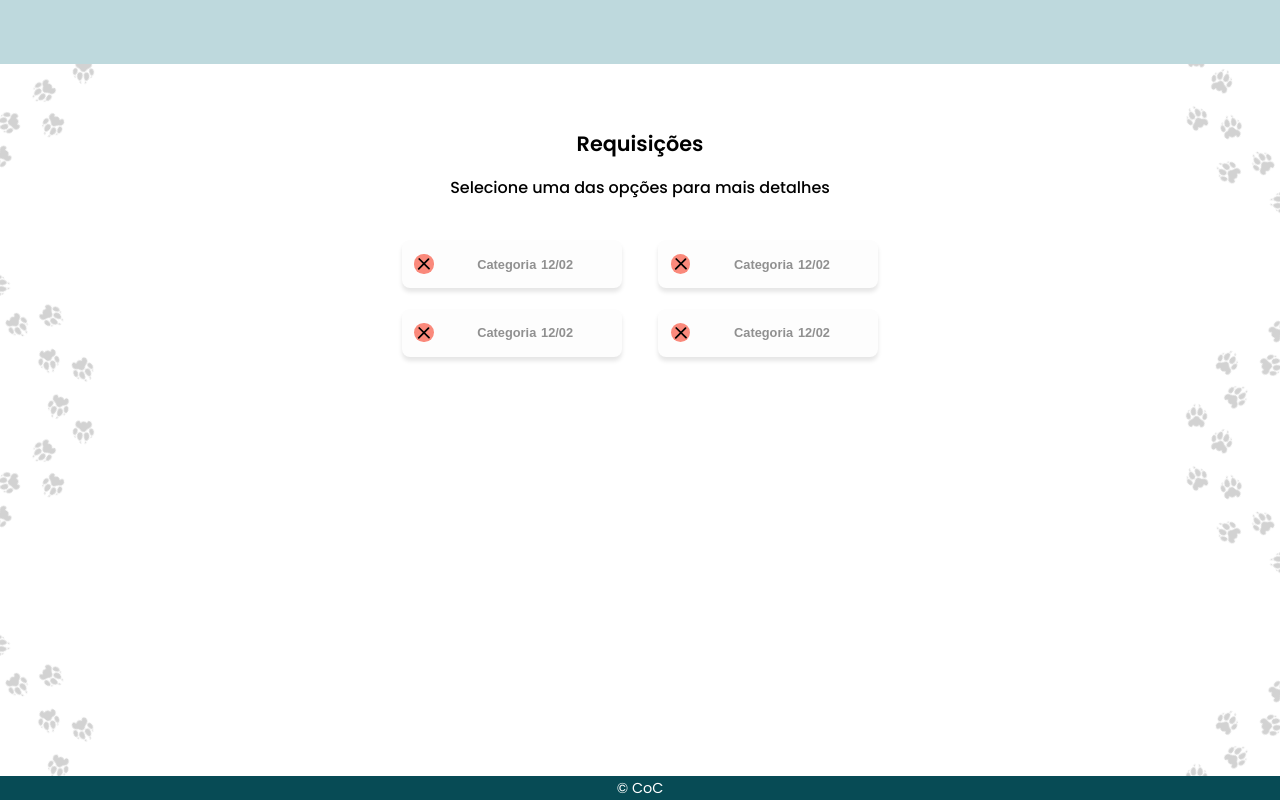
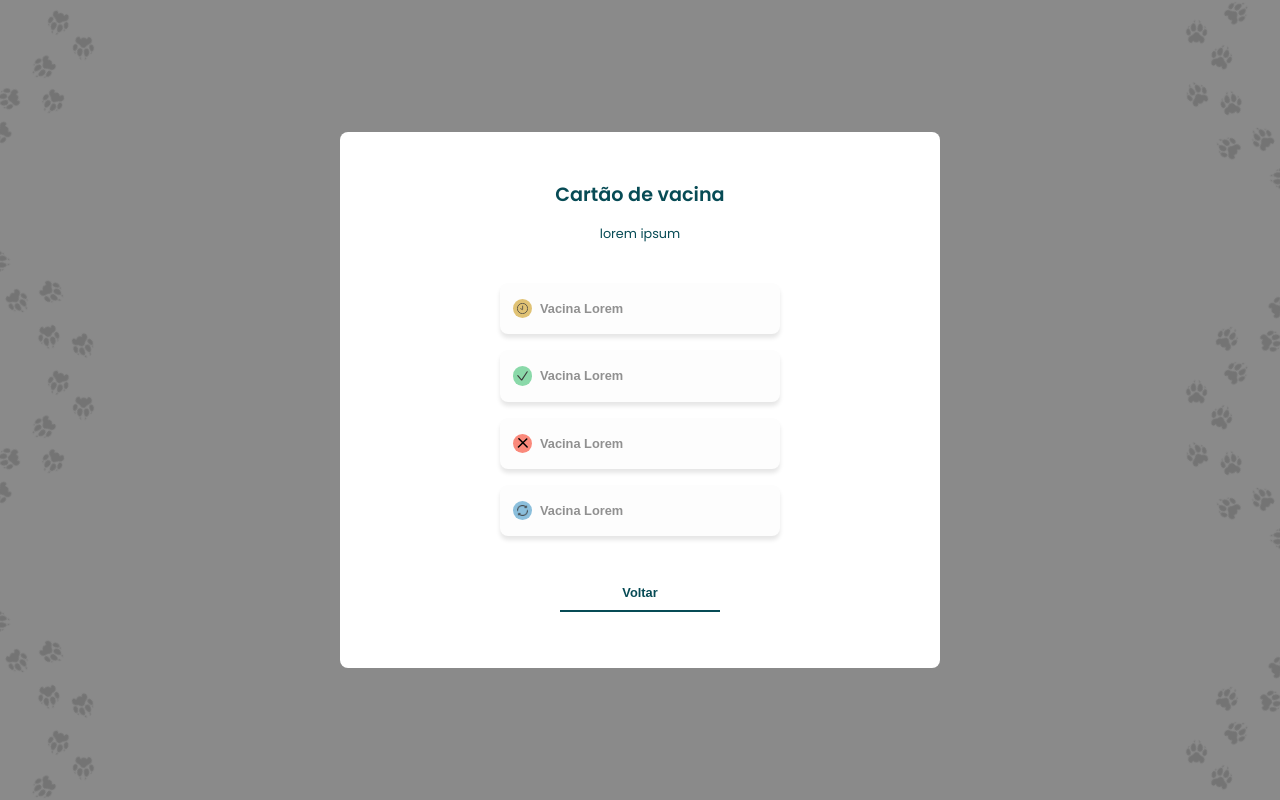
Before and after one commit to jorgelucasalm/petcare, a React (Create React App) app: page / in a window 1280 px wide. Built offline with nearby package versions, Linux system fonts and the light colour scheme.

Commit message:
feat(vacine-card): adiciona layout da tela

```diff
--- a/src/App.js
+++ b/src/App.js
@@ -2,13 +2,14 @@ import Login from "./pages/Login";
 import NotFound from "./pages/NotFound";
 import Cadastro from "./pages/Cadastro";
 import Requisitions from "./pages/Requisitions";
+import VacineCard from "./pages/VacineCard";
 
 function App() {
   return (
     //<Login />
     //<Cadastro />
     //<Categories />
-    <Requisitions/>
+    <VacineCard/>
   );
 }
 
--- /dev/null
+++ b/src/pages/VacineCard/components/VacineButton/index.js
@@ -0,0 +1,9 @@
+import Button from "./style"
+
+function VacineButton({children, color}) {
+    return (
+      <Button color={color}>{children}</Button>
+    );
+  }
+
+  export default VacineButton;
--- /dev/null
+++ b/src/pages/VacineCard/components/VacineButton/style.js
@@ -0,0 +1,70 @@
+import styled from 'styled-components';
+
+const Button = styled.button`
+  display: flex;
+  gap: 0.5rem;
+  align-items: center;
+  font-size: 0.7rem;
+  font-weight: 600;
+  color: #909090;
+  text-decoration: none;
+  text-align: left;
+  width: 100%;
+  max-width: 280px;
+  padding: 1rem 0.8rem;
+  border: none;
+  transition: all 0.3s ease-out;
+  background: #fdfdfd;
+  box-shadow: 0px 4px 4px rgba(0, 0, 0, 0.1);
+  border-radius: 8px;
+
+  div {
+    display: flex;
+    flex-direction: row;
+    justify-content: space-between;
+  }
+
+  p {
+    font-weight: 600;
+    font-size: 0.8rem;
+    margin-right: 3.5rem;
+  }
+
+  &:hover {
+    color: #3c3c3c;
+    background: #efefef;
+  }
+
+  img {
+    width: 60%;
+  }
+
+  span {
+    display: flex;
+    align-items: center;
+    justify-content: center;
+    min-width: 1.2rem;
+    min-height: 1.2rem;
+    border-radius: 50%;
+    background: ${(props) => {
+      switch (props.color) {
+        case 'clock':
+          return '#E0C274';
+        case 'return':
+          return '#8BBFDC';
+        case 'check':
+          return '#8AD9A9';
+        case 'cancel':
+          return '#fa897b';
+        default:
+          return '#1DA6BA';
+      }
+    }};
+  }
+
+  @media (max-width: 700px) {
+    min-width: 280px;
+  }
+`;
+
+export default Button;
--- /dev/null
+++ b/src/pages/VacineCard/index.js
@@ -0,0 +1,64 @@
+import VacineButton from './components/VacineButton';
+import SecundaryButton from '../../components/SecundaryButton';
+
+import Clock from '../../assets/img/clock.svg';
+import Check from '../../assets/img/check.svg';
+import Retorno from '../../assets/img/retorno.svg';
+import Cancel from '../../assets/img/cancel.svg';
+
+import { Container, Card, Content, Buttons } from './style';
+
+function VacineCard() {
+  return (
+    <>
+      <Container>
+        <Card>
+          <header>
+            <h2>Cartão de vacina</h2>
+            <p>lorem ipsum</p>
+          </header>
+
+          <Content>
+            <VacineButton color="clock">
+              <span>
+                <img src={Clock} />
+              </span>
+
+              <p>Vacina Lorem</p>
+            </VacineButton>
+
+            <VacineButton color="check">
+              <span>
+                <img src={Check} />
+              </span>
+
+              <p>Vacina Lorem</p>
+            </VacineButton>
+
+            <VacineButton color="cancel">
+              <span>
+                <img src={Cancel} />
+              </span>
+
+              <p>Vacina Lorem</p>
+            </VacineButton>
+
+            <VacineButton color="return">
+              <span>
+                <img src={Retorno} />
+              </span>
+
+              <p>Vacina Lorem</p>
+            </VacineButton>
+          </Content>
+
+          <Buttons>
+            <SecundaryButton>Voltar</SecundaryButton>
+          </Buttons>
+        </Card>
+      </Container>
+    </>
+  );
+}
+
+export default VacineCard;
--- /dev/null
+++ b/src/pages/VacineCard/style.js
@@ -0,0 +1,70 @@
+import styled from 'styled-components';
+import Pata from '../../assets/img/background-paws.svg';
+import Pata2 from '../../assets/img/background-paws2.svg';
+
+export const Container = styled.div`
+  display: flex;
+  padding: 2rem;
+  flex-direction: column;
+  align-items: center;
+  justify-content: center;
+  background: url(${Pata}) left repeat-y, url(${Pata2}) right repeat-y;
+  height: 100vh;
+  background-color: #3c3c3c99;
+  @media (max-width: 700px) {
+    overflow: auto;
+    background-repeat: no-repeat;
+  }
+`;
+
+export const Card = styled.div`
+  width: 100%;
+  min-width: 300px;
+  max-width: 600px;
+  max-height: 650px;
+  background-color: #ffffff;
+  color: #074b55;
+  display: flex;
+  flex-direction: column;
+  align-items: center;
+  justify-content: center;
+  border-radius: 0.5rem;
+  gap: 1rem;
+  padding: 2rem 0rem;
+  header {
+    display: flex;
+    flex-direction: column;
+    align-items: center;
+    justify-content: center;
+    gap: 0.5rem;
+    padding: 1rem;
+    h2 {
+      font-size: 1.2rem;
+      font-weight: 600;
+    }
+    p {
+      font-size: 0.8rem;
+      text-align: center;
+      padding: 0.5rem;
+    }
+  }
+  @media (max-width: 700px) {
+    margin: 0;
+  }
+`;
+
+export const Content = styled.div`
+  display: flex;
+  align-items: center;
+  justify-content: center;
+  gap: 1rem;
+  flex-direction: column;
+  width: 700px;
+`;
+
+export const Buttons = styled.div`
+  display: flex;
+  flex-direction: column;
+  align-items: center;
+  padding: 1.5rem;
+`;
```
